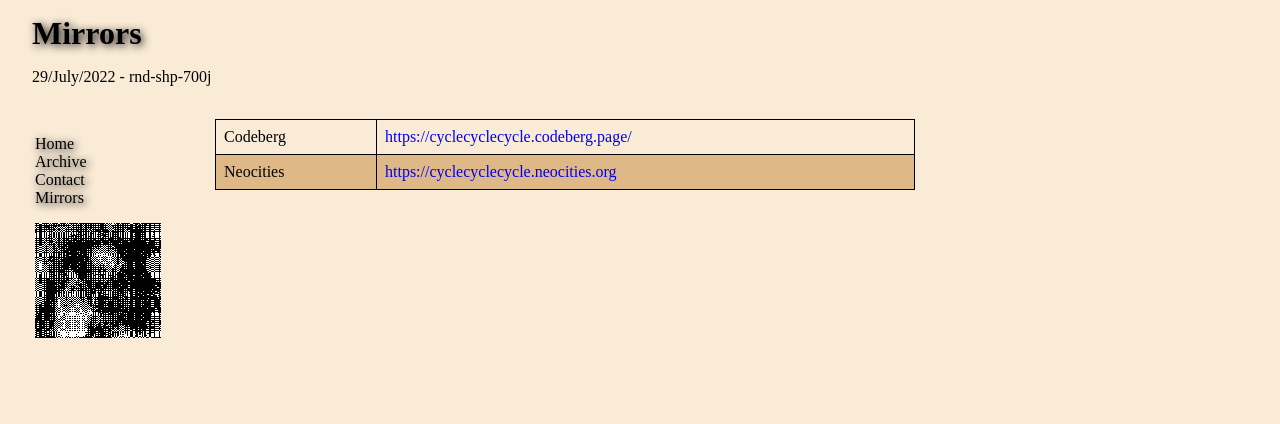
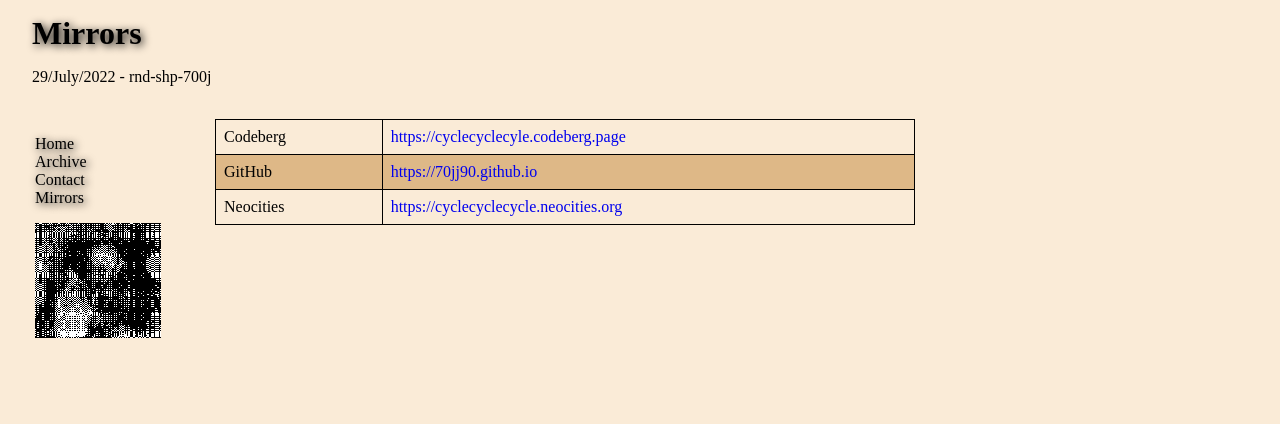
Before and after one commit to 70jj90/70jj90.github.io, a plain HTML site: page mirrors.html in a window 1280 px wide. Shown: the top 424 px of the page. Drawn offline with Linux system fonts and the light colour scheme.

Commit message:
mirrors.index update

```diff
--- a/mirrors.html
+++ b/mirrors.html
@@ -36,7 +36,12 @@
 
                         <tr>
                           <td>Codeberg</td>
-                          <td><a href="https://cyclecyclecycle.codeberg.page/">https://cyclecyclecycle.codeberg.page/</a> </td>
+                          <td><a href="https://cyclecyclecyle.codeberg.page">https://cyclecyclecyle.codeberg.page</a></td>
+                        </tr>
+
+                        <tr>
+                            <td>GitHub</td>
+                            <td><a href="https://70jj90.github.io">https://70jj90.github.io</a></td>
                         </tr>
 
                         <tr>
```
